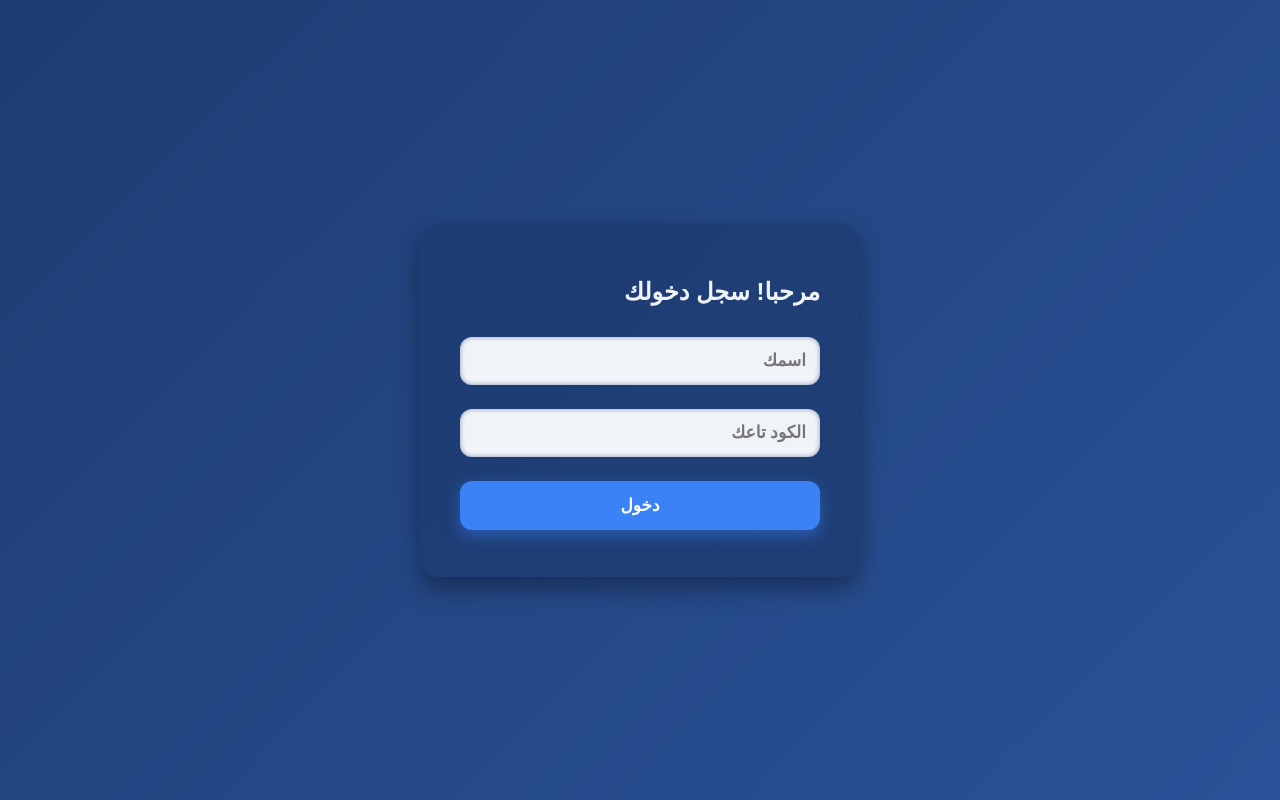
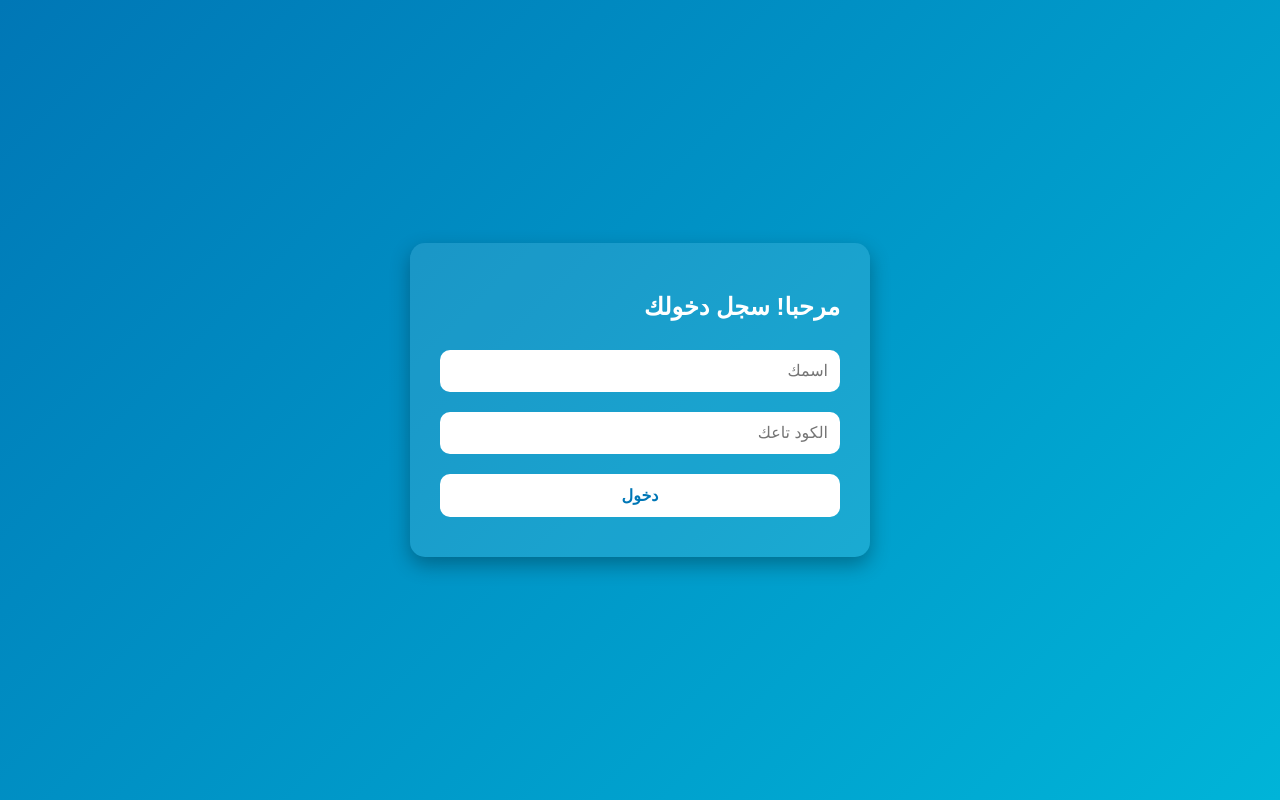
Before and after one commit to MO-smart/diag-dz, a plain HTML site: page index.html in a window 1280 px wide. Drawn offline with Linux system fonts and the light colour scheme.

Commit message:
Update style.css

```diff
--- a/style.css
+++ b/style.css
@@ -1,7 +1,7 @@
 body {
   font-family: 'Cairo', sans-serif;
-  background: linear-gradient(135deg, #1E3C72, #2A5298); /* تدرج أزرق هادي */
-  color: #F0F4F8;
+  background: linear-gradient(135deg, #0077b6, #00b4d8);
+  color: white;
   display: flex;
   justify-content: center;
   align-items: center;
@@ -11,64 +11,44 @@ body {
 }
 
 .container {
-  background: rgba(30, 60, 114, 0.85); /* خلفية شفافة بلون أزرق غامق */
-  padding: 35px 40px;
-  border-radius: 20px;
-  width: 360px;
-  box-shadow: 0 12px 25px rgba(0, 0, 0, 0.35);
-  transition: transform 0.3s ease;
-}
-
-.container:hover {
-  transform: translateY(-5px);
+  background: rgba(255,255,255,0.1);
+  padding: 30px;
+  border-radius: 15px;
+  width: 400px;
+  box-shadow: 0 8px 20px rgba(0,0,0,0.3);
+  text-align: right;
 }
 
 input, button {
   width: 100%;
-  padding: 14px;
-  margin: 12px 0;
-  border-radius: 12px;
+  padding: 12px;
+  margin: 10px 0;
+  border-radius: 10px;
   border: none;
-  font-size: 17px;
+  font-size: 16px;
   box-sizing: border-box;
-  transition: box-shadow 0.3s ease;
-}
-
-input {
-  background-color: #F0F4F8;
-  color: #1E3C72;
-  font-weight: 600;
-  box-shadow: inset 0 0 5px rgba(30, 60, 114, 0.5);
-}
-
-input:focus {
-  outline: none;
-  box-shadow: 0 0 10px #719ECE;
 }
 
 button {
-  background-color: #3B82F6; /* أزرق فاتح */
-  color: white;
-  font-weight: 700;
+  background-color: white;
+  color: #0077b6;
+  font-weight: bold;
   cursor: pointer;
-  box-shadow: 0 5px 15px rgba(59, 130, 246, 0.5);
-  transition: background-color 0.3s ease, box-shadow 0.3s ease;
+  transition: 0.3s;
 }
 
 button:hover {
-  background-color: #2563EB; /* أزرق أغمق */
-  box-shadow: 0 8px 20px rgba(37, 99, 235, 0.7);
+  background-color: #00b4d8;
+  color: white;
 }
 
 #resultText {
-  background: rgba(255, 255, 255, 0.15);
-  padding: 18px;
-  border-radius: 14px;
-  min-height: 90px;
-  margin-top: 20px;
-  color: #D1D5DB; /* لون فاتح هادي */
-  font-weight: 700;
-  line-height: 1.5;
-  box-shadow: inset 0 0 8px rgba(255, 255, 255, 0.25);
-  user-select: text;
+  background: rgba(255,255,255,0.3);
+  padding: 15px;
+  border-radius: 10px;
+  min-height: 120px;
+  margin-top: 15px;
+  color: #023e8a;
+  font-weight: bold;
+  white-space: pre-line;
 }
```
